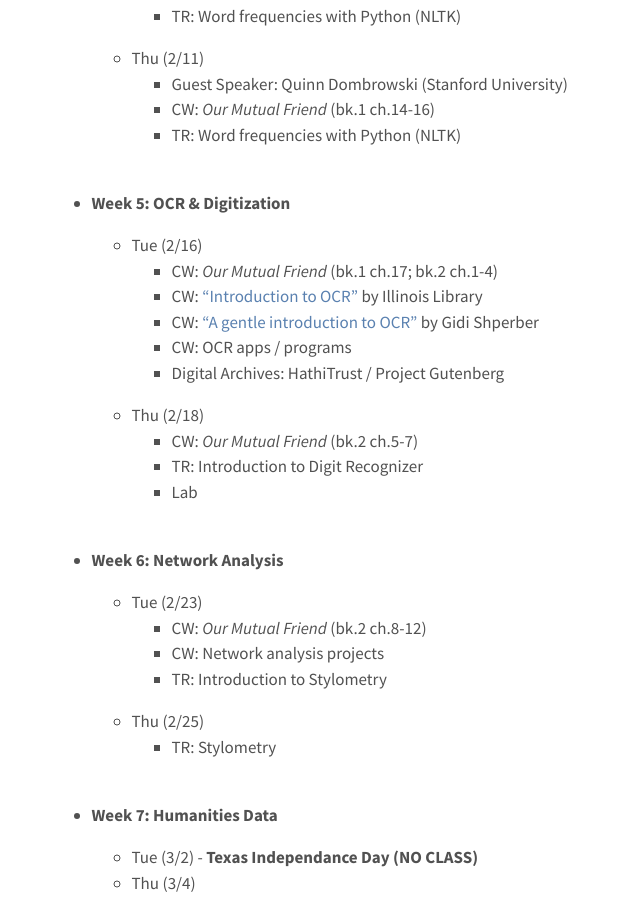
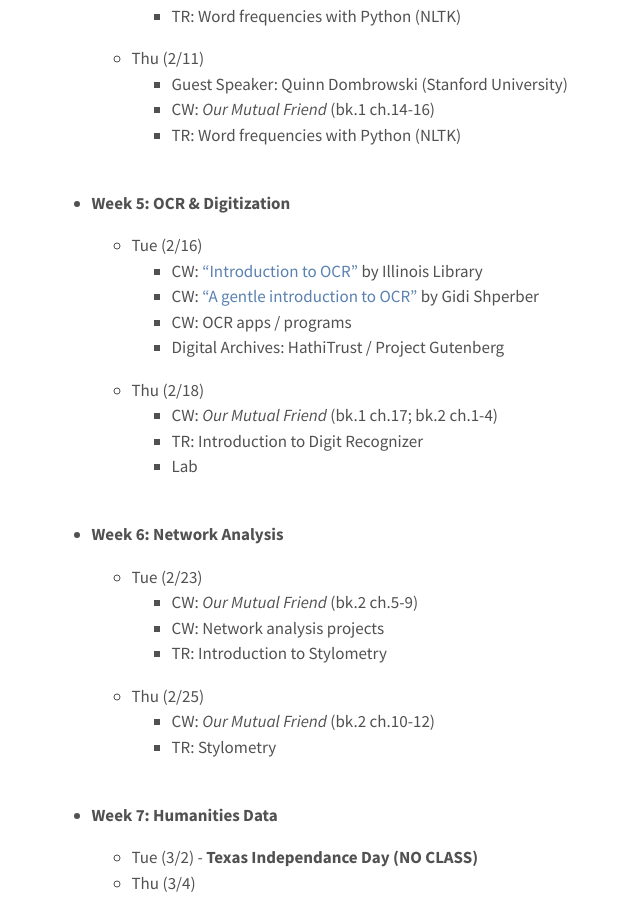
Before and after one commit to elibooklover/ENGL304-Spring2021, a Jekyll site: the page built from syllabus.md, in a window 1280 px wide and 900 px high, scrolled down 7804 px. Shown: the whole window, without its empty margins (291-931 px from the left). Built offline with Jekyll 4.4.1, drawn with Linux system fonts in a browser that asks for light colours; some of the changed lines change nothing that is shown; some of the changed text lies outside the part shown.

Commit message:
Syllabus

```diff
--- a/syllabus.md
+++ b/syllabus.md
@@ -1,7 +1,7 @@
 ---
 layout: page
 title: Syllabus
-subtitle: v1.1.2 last updated on January 27, 2020.
+subtitle: v1.1.3 last updated on February 15, 2020.
 ---
 
 <p class="message">
@@ -191,13 +191,12 @@ The course schedule is subject to changes. <br>
 * <b>Week 5: OCR & Digitization</b>
 
   * Tue (2/16)
-    * CW: <i>Our Mutual Friend</i> (bk.1 ch.17; bk.2 ch.1-4)
     * CW: ["Introduction to OCR"](https://guides.library.illinois.edu/OCR/intro) by Illinois Library
     *	CW: ["A gentle introduction to OCR"](https://towardsdatascience.com/a-gentle-introduction-to-ocr-ee1469a201aa) by Gidi Shperber
     *	CW: OCR apps / programs
     *	Digital Archives: HathiTrust / Project Gutenberg
   * Thu (2/18)
-    *	CW: <i>Our Mutual Friend</i> (bk.2 ch.5-7)
+    * CW: <i>Our Mutual Friend</i> (bk.1 ch.17; bk.2 ch.1-4)
     *	TR: Introduction to Digit Recognizer
     *	Lab
 <br>
@@ -206,10 +205,11 @@ The course schedule is subject to changes. <br>
 * <b>Week 6: Network Analysis</b>
 
   * Tue (2/23)
-    *	CW: <i>Our Mutual Friend</i> (bk.2 ch.8-12)
+    *	CW: <i>Our Mutual Friend</i> (bk.2 ch.5-9)
     *	CW: Network analysis projects
     *	TR: Introduction to Stylometry
   * Thu (2/25)
+    *	CW: <i>Our Mutual Friend</i> (bk.2 ch.10-12)
     *	TR: Stylometry
 <br>
 <br>
```
